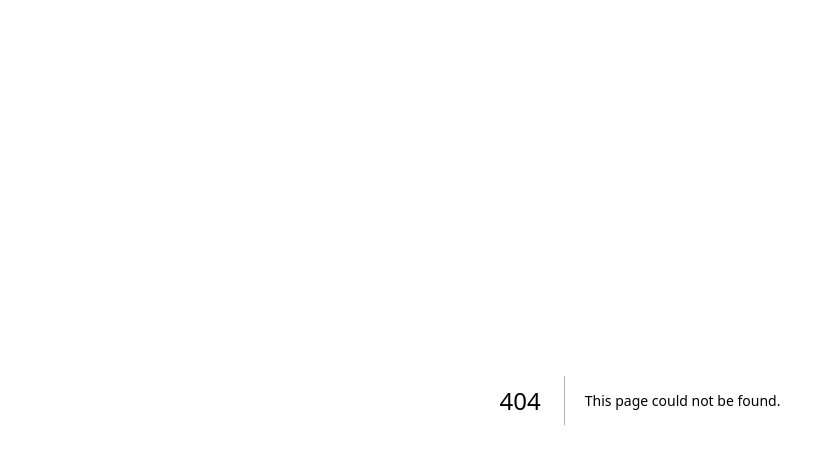
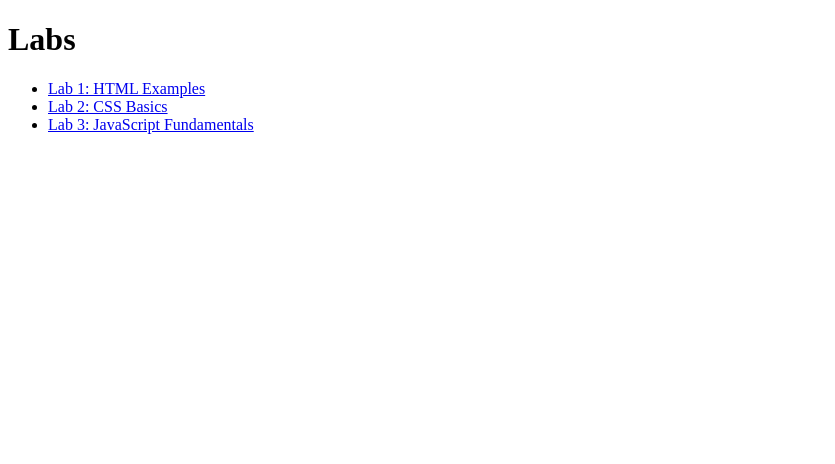
Before and after one commit to fariasn516/A1-kambaz-next-js, a Next.js app: page /Labs in a window 1280 px wide. Before the commit this address had no page. Shown: the top 464 px of the page, without its empty margins (0-835 px from the left). Built offline with nearby package versions, Linux system fonts and the light colour scheme.

Commit message:
Create lab nav

```diff
--- /dev/null
+++ b/app/Labs/page.tsx
@@ -0,0 +1,25 @@
+import Link from "next/link";
+export default function Labs() {
+  return (
+    <div id="wd-labs">
+      <h1>Labs</h1>
+      <ul>
+        <li>
+          <Link href="/Labs/Lab1" id="wd-lab1-link">
+            Lab 1: HTML Examples{" "}
+          </Link>
+        </li>
+        <li>
+          <Link href="/Labs/Lab2" id="wd-lab2-link">
+            Lab 2: CSS Basics{" "}
+          </Link>
+        </li>
+        <li>
+          <Link href="/Labs/Lab3" id="wd-lab3-link">
+            Lab 3: JavaScript Fundamentals{" "}
+          </Link>
+        </li>
+      </ul>
+    </div>
+  );
+}
```
